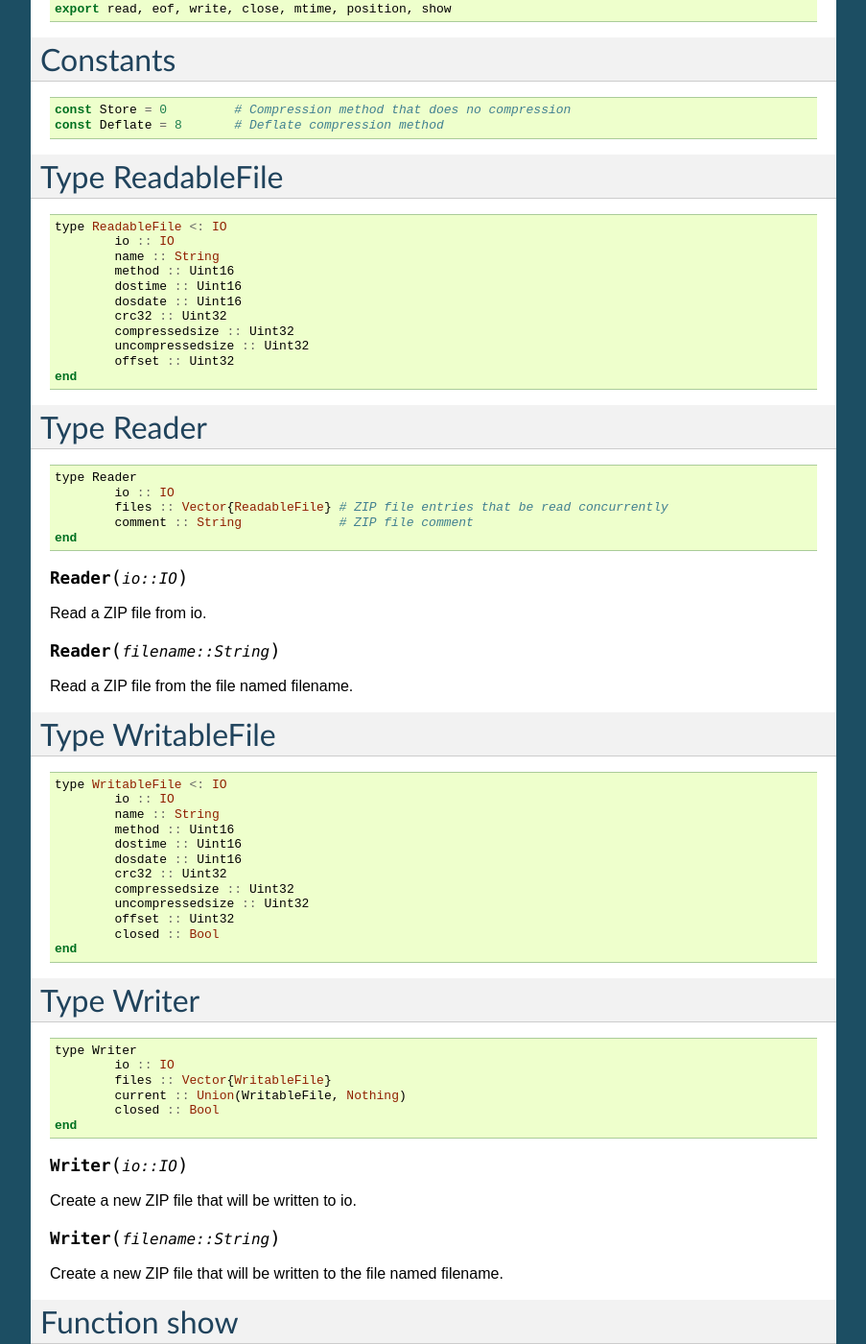
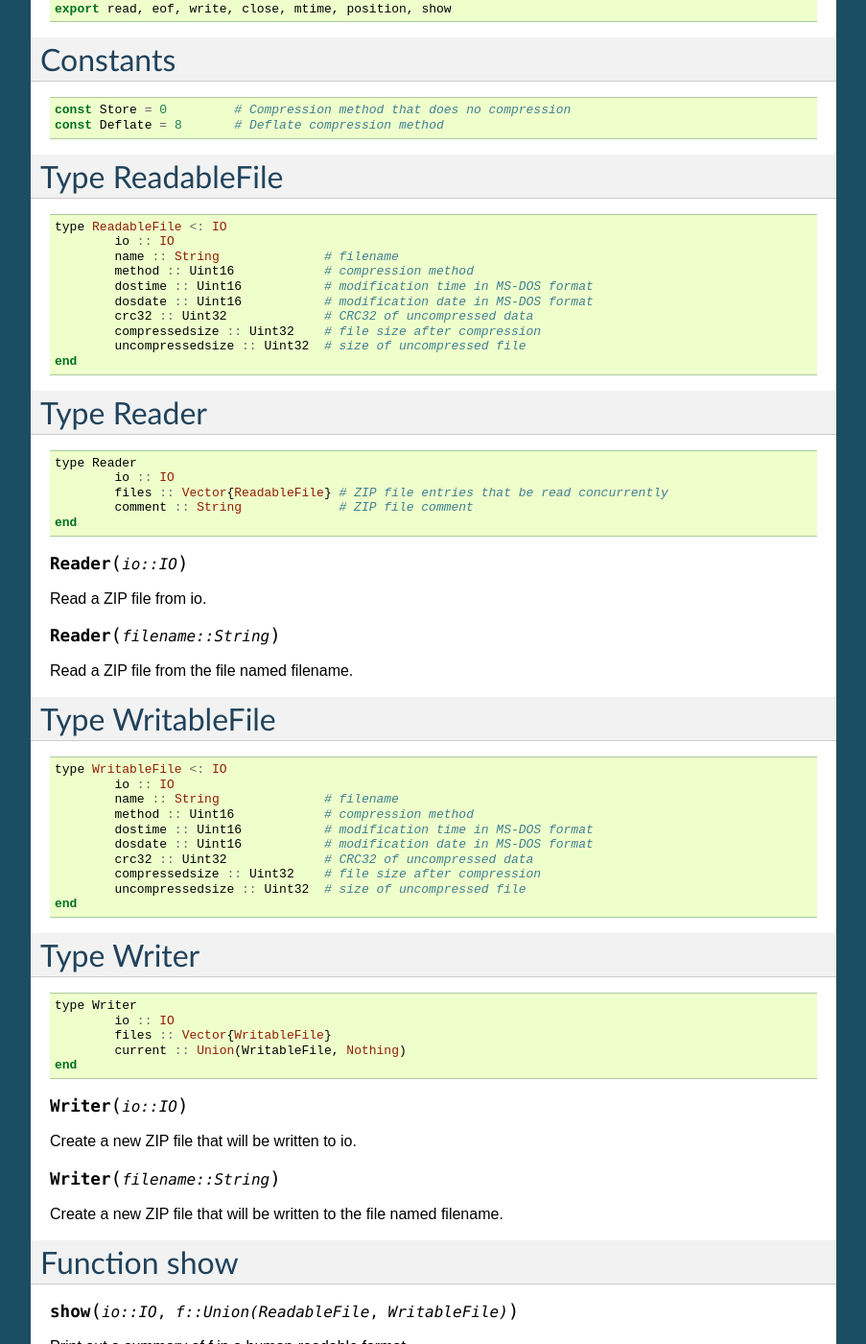
Before and after one commit to fhs/ZipFile.jl, a Sphinx documentation site: the page built from doc/index.rst, in a window 1280 px wide and 1400 px high, scrolled down 893 px. Shown: the whole window at 96% size, without its empty margins (198-1101 px from the left). Built offline with Sphinx 7.4.7, drawn with Linux system fonts in a browser that asks for light colours; some of the changed text lies outside the part shown.

Commit message:
hide some private fields and add more docs

```diff
--- a/doc/index.rst
+++ b/doc/index.rst
@@ -65,14 +65,13 @@ Type ReadableFile
 
 	type ReadableFile <: IO
 		io :: IO
-		name :: String
-		method :: Uint16
-		dostime :: Uint16
-		dosdate :: Uint16
-		crc32 :: Uint32
-		compressedsize :: Uint32
-		uncompressedsize :: Uint32
-		offset :: Uint32
+		name :: String              # filename
+		method :: Uint16            # compression method
+		dostime :: Uint16           # modification time in MS-DOS format
+		dosdate :: Uint16           # modification date in MS-DOS format
+		crc32 :: Uint32             # CRC32 of uncompressed data
+		compressedsize :: Uint32    # file size after compression
+		uncompressedsize :: Uint32  # size of uncompressed file
 	end
 
 Type Reader
@@ -99,15 +98,13 @@ Type WritableFile
 
 	type WritableFile <: IO
 		io :: IO
-		name :: String
-		method :: Uint16
-		dostime :: Uint16
-		dosdate :: Uint16
-		crc32 :: Uint32
-		compressedsize :: Uint32
-		uncompressedsize :: Uint32
-		offset :: Uint32
-		closed :: Bool
+		name :: String              # filename
+		method :: Uint16            # compression method
+		dostime :: Uint16           # modification time in MS-DOS format
+		dosdate :: Uint16           # modification date in MS-DOS format
+		crc32 :: Uint32             # CRC32 of uncompressed data
+		compressedsize :: Uint32    # file size after compression
+		uncompressedsize :: Uint32  # size of uncompressed file
 	end
 
 Type Writer
@@ -118,7 +115,6 @@ Type Writer
 		io :: IO
 		files :: Vector{WritableFile}
 		current :: Union(WritableFile, Nothing)
-		closed :: Bool
 	end
 
 .. function::  Writer(io::IO)
```
Also changed, not shown: other parts of doc/index.rst (+1 -1 lines), 2 other files.
